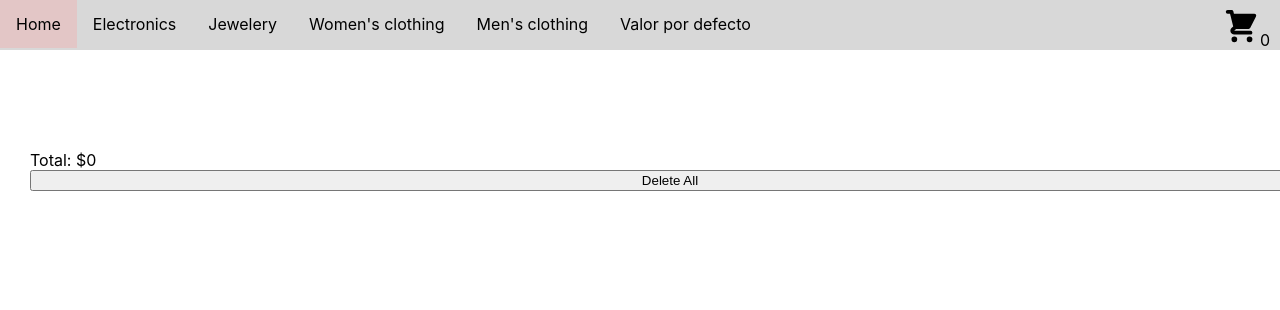
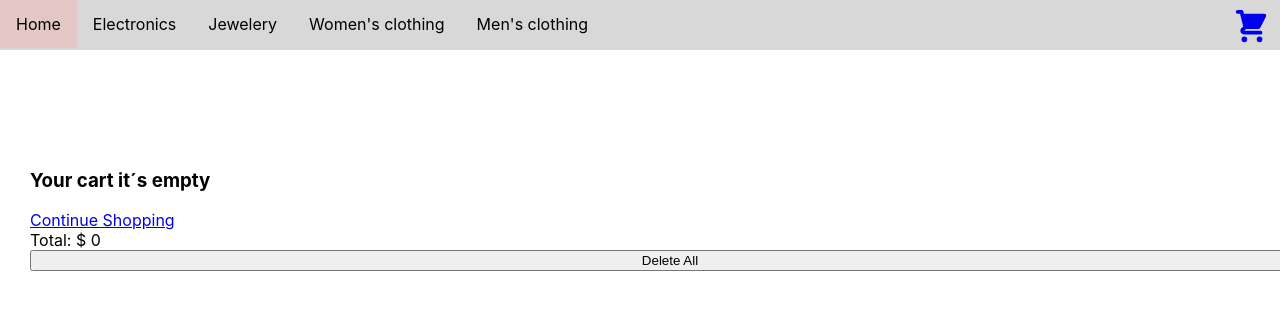
Before and after one commit to KeilaKowalski/project-react, a React (Create React App) app: page /cart in a window 1280 px wide. Shown: the top 310 px of the page. Built offline with nearby package versions, Linux system fonts and the light colour scheme.

Commit message:
desafio cart view

```diff
--- a/src/components/CartWidget/index.jsx
+++ b/src/components/CartWidget/index.jsx
@@ -9,7 +9,7 @@ const CartWidget = () => {
   return (
     <div>
       <HiShoppingCart size={38} className="iconoCarrito" />
-      {cart.length && <span>{cart.length}</span>}
+      {cart.length > 0 ? <span>{cart.length}</span> : <span></span>}
     </div>
   );
 };
--- a/src/components/ItemDetail/index.jsx
+++ b/src/components/ItemDetail/index.jsx
@@ -1,7 +1,7 @@
 import React from "react";
 //import ItemCount from "../ItemCount";
 import { useState } from "react";
-import { useNavigate } from "react-router-dom";
+import { Link, useNavigate } from "react-router-dom";
 import "./styles.css";
 import ButtonCount from "../ButtonCount";
 import { useContext } from "react";
@@ -20,7 +20,7 @@ const ItemDetail = ({ product }) => {
   };
   const handleTerminate = () => {
     addItem(product, qtyAdded);
-    navigate("/cart");
+    //navigate("/cart");
   };
 
   console.log(qtyAdded);
@@ -33,8 +33,11 @@ const ItemDetail = ({ product }) => {
       {!qtyAdded ? (
         <ButtonCount onConfirm={handleConfirm} maxQuantity={product.stock} />
       ) : (
-        <button onClick={handleTerminate}>Finalizar compra</button>
+        <button onClick={handleTerminate}>Add to cart</button>
       )}
+      <div>
+        <Link to="/">Continue shopping</Link>
+      </div>
     </div>
   );
 };
--- a/src/components/ItemList/index.jsx
+++ b/src/components/ItemList/index.jsx
@@ -62,7 +62,7 @@ const ItemList = ({ products }) => {
       ) : (
         <p>Cargando productos...</p>
       )}
-      <button onClick={handleChangeState}>Cambio estado A</button>
+      {/* <button onClick={handleChangeState}>Cambio estado A</button> */}
     </div>
   );
 };
--- a/src/components/NavBar/index.jsx
+++ b/src/components/NavBar/index.jsx
@@ -25,12 +25,13 @@ const NavBar = () => {
       <li>
         <Link to="/category/men's clothing">Men's clothing</Link>
       </li>
-      <li>
+      {/* <li>
         <a href="/#">{estadoA}</a>
-      </li>
+      </li> */}
       <div className="containerCarrito">
-        {" "}
-        <CartWidget />
+        <Link to="/cart" style={{ textDecoration: "none" }}>
+          {<CartWidget />}
+        </Link>
       </div>
     </ul>
   );
--- a/src/components/NavBar/styles.css
+++ b/src/components/NavBar/styles.css
@@ -34,4 +34,5 @@ ul {
   padding-right: 10px;
   display: flex;
   justify-content: flex-end ;
+
 }
--- a/src/containers/ItemListContainer/Cart/index.jsx
+++ b/src/containers/ItemListContainer/Cart/index.jsx
@@ -2,6 +2,7 @@ import React from "react";
 import { useContext } from "react";
 import ItemTrash from "../../../components/ItemTrash";
 import { Shop } from "../../../context/ShopContext";
+import { Link } from "react-router-dom";
 
 const Cart = () => {
   const { cart, removeItem, getTotalPrice, clearAll } = useContext(Shop);
@@ -17,14 +18,23 @@ const Cart = () => {
         listStyle: "disc",
       }}
     >
-      {cart.map((producto) => {
+      {cart.length < 1 ? (
+        <>
+          <h3>Your cart it´s empty</h3>
+
+          <Link to="/">Continue Shopping</Link>
+        </>
+      ) : (
+        cart.map((producto) => {
           return (
             <div style={{ display: "block" }}>
               <li
                 style={{ display: "flex", alignItems: "center" }}
                 key={producto.id}
               >
-              {producto.title} - (Qty: {producto.quantity}) - ${producto.price}
+                {producto.title} - $ {producto.price} - (Qty:{" "}
+                {producto.quantity}) - Total: ${" "}
+                {producto.price * producto.quantity}
                 <span
                   onClick={() => removeItem(producto.id)}
                   style={{ fontSize: "25px", padding: "10px", margin: "5px" }}
@@ -35,9 +45,10 @@ const Cart = () => {
               </li>
             </div>
           );
-      })}
+        })
+      )}
 
-      <div>Total: ${getTotalPrice()}</div>
+      <div>Total: $ {getTotalPrice()}</div>
       <button onClick={() => clearAll()}>Delete All</button>
     </ul>
   );
```
Lines whose indentation alone changed are shown as unchanged.
